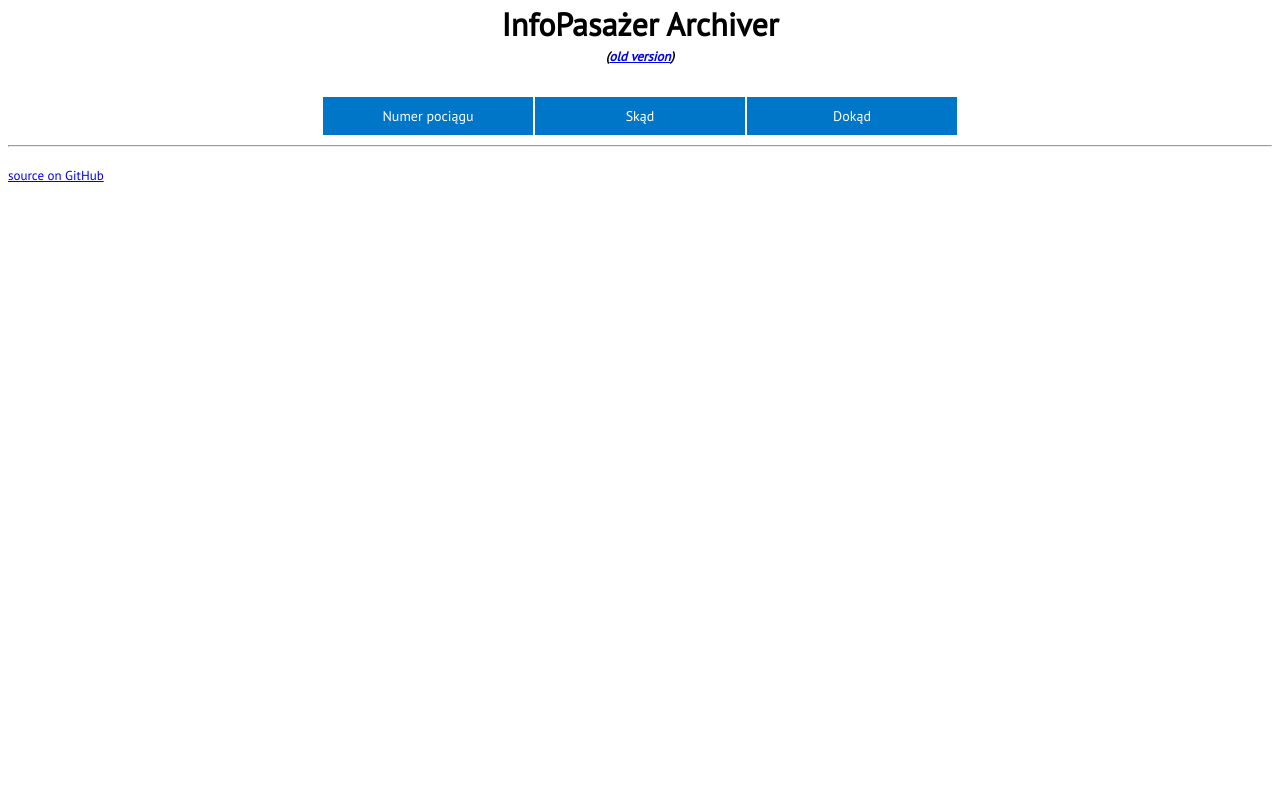
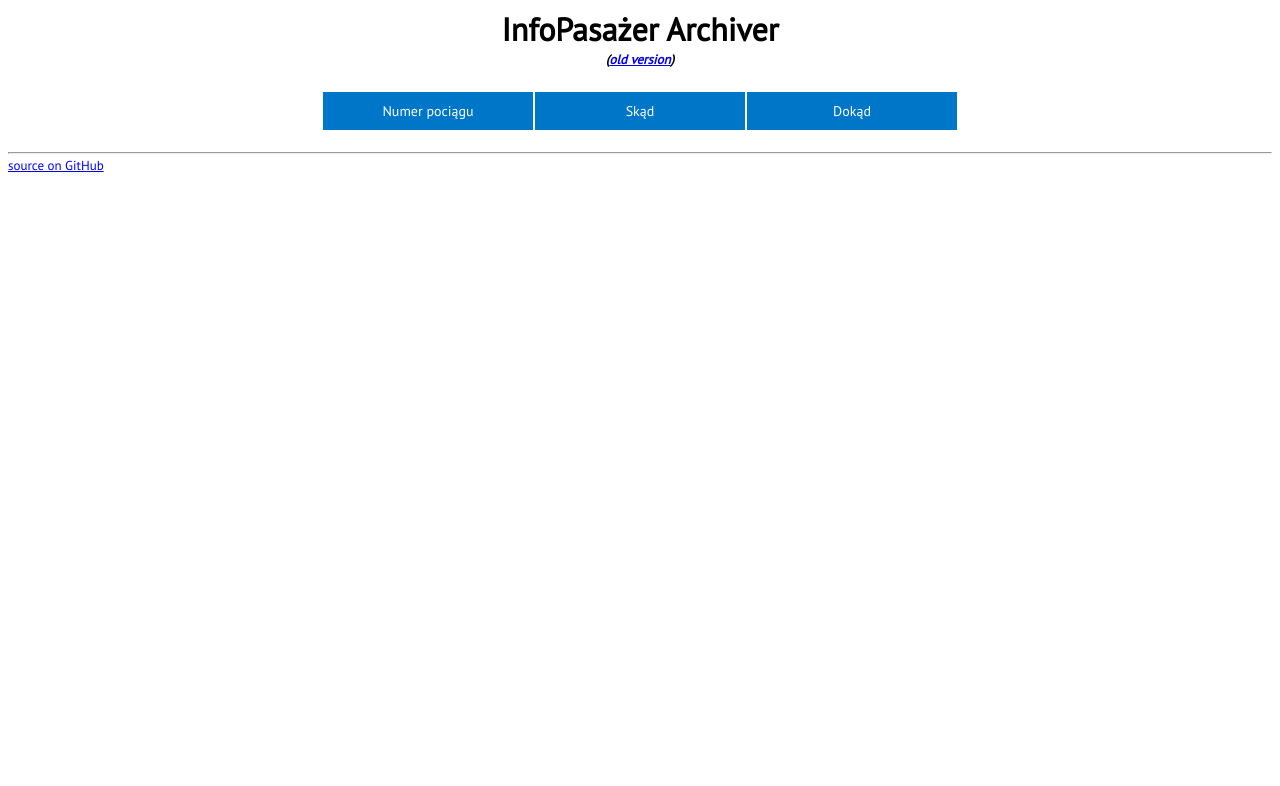
Before and after one commit to tmaciejewski/ipa, a PHP site: page / in a window 1280 px wide. Shown: the top 786 px of the page. Run offline with PHP 8.4, Linux system fonts and the light colour scheme; data that the repository does not hold is empty.

Commit message:
css cleanup

```diff
--- a/html/style.css
+++ b/html/style.css
@@ -1,22 +1,12 @@
 body {
-    line-height: 2em;
-    text-align: justify;
+    text-align: center;
     font-family: 'PT Sans'; sans-serif;
 }
 
-h1 {
-    text-align: center;
-}
-
 h5 {
-    text-align: center;
     font-size: small;
     font-style: italic;
     margin-top: -20px;
-}
-
-span {
-    margin: 5px;
 }
 
 table {
@@ -58,12 +48,9 @@ th:empty {
     background-color: red;
 }
 
-.timestamp {
-    font-style: italic;
-}
-
 #footer {
     font-size: small;
+    text-align: left;
 }
 
 #main {
@@ -81,3 +68,8 @@ th:empty {
 .date {
     font-size: 20px;
 }
+
+hr {
+    margin-top: 20px;
+    margin-bottom: -10px;
+}
```
